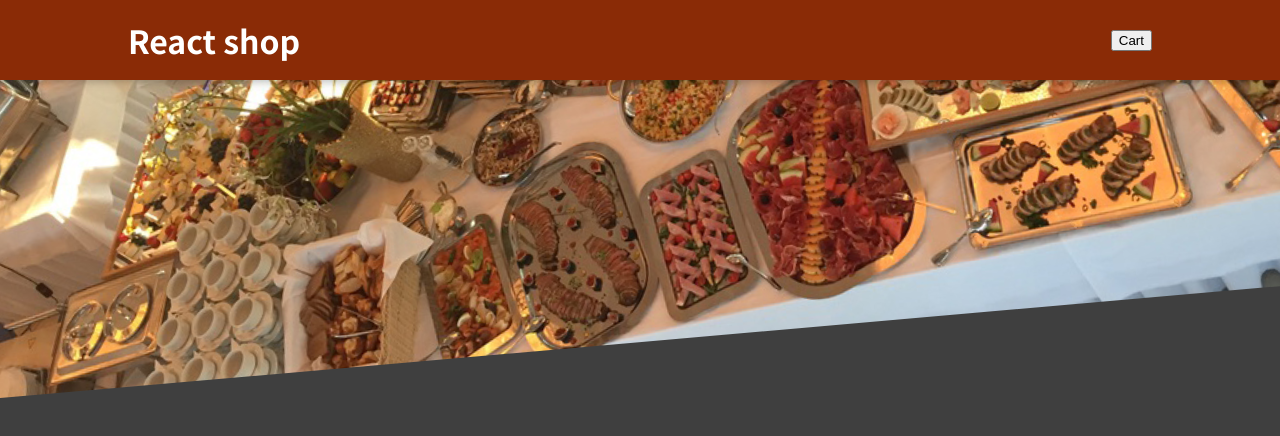
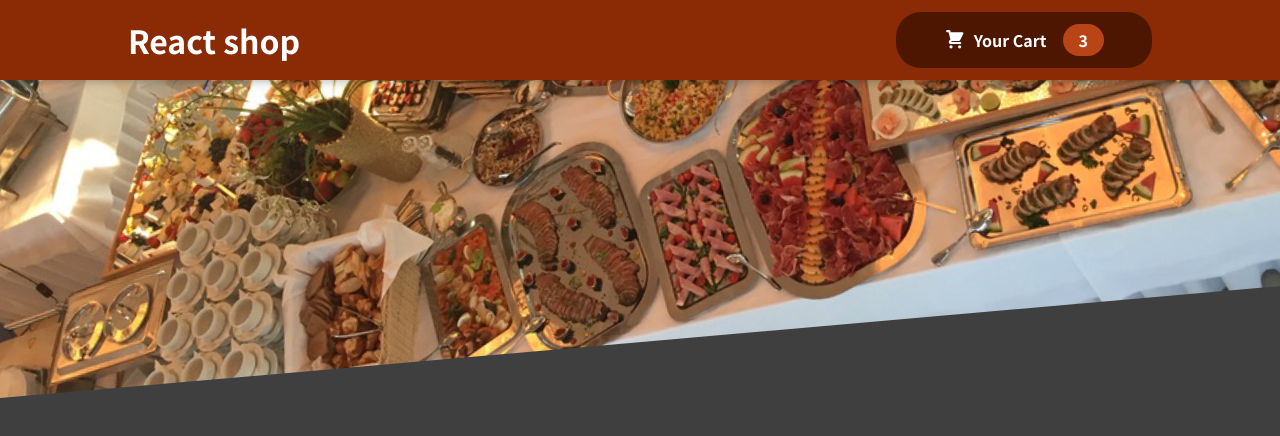
Before and after one commit to Defisto7/internet-store, a React (Create React App) app: page / in a window 1280 px wide. Shown: the top 436 px of the page. Built offline with nearby package versions, Linux system fonts and the light colour scheme.

Commit message:
Master
add btn

```diff
--- /dev/null
+++ b/src/components/Card/CartIcon.js
@@ -0,0 +1,13 @@
+const CartIcon = () => {
+  return (
+    <svg
+      xmlns='http://www.w3.org/2000/svg'
+      viewBox='0 0 20 20'
+      fill='currentColor'
+    >
+      <path d='M3 1a1 1 0 000 2h1.22l.305 1.222a.997.997 0 00.01.042l1.358 5.43-.893.892C3.74 11.846 4.632 14 6.414 14H15a1 1 0 000-2H6.414l1-1H14a1 1 0 00.894-.553l3-6A1 1 0 0017 3H6.28l-.31-1.243A1 1 0 005 1H3zM16 16.5a1.5 1.5 0 11-3 0 1.5 1.5 0 013 0zM6.5 18a1.5 1.5 0 100-3 1.5 1.5 0 000 3z' />
+    </svg>
+  );
+};
+
+export default CartIcon;
--- a/src/components/Layout/Header.js
+++ b/src/components/Layout/Header.js
@@ -1,13 +1,14 @@
 import React, { Fragment } from 'react';
 import mealsImage from '../../assets/meals.jpg'
 import s from './Header.module.css'
+import HeaderCartButton from './HeaderCartButton';
 
 function Header(props) {
   return (
     <Fragment>
       <header className={s.header}>
         <h1>React shop</h1>
-        <button>Cart</button>
+        <HeaderCartButton />
       </header>
       <div className={s['main-image']}>
         <img src={mealsImage}/>
--- /dev/null
+++ b/src/components/Layout/HeaderCartButton.js
@@ -0,0 +1,19 @@
+import React from 'react';
+import CartIcon from '../Card/CartIcon';
+import s from './HeaderCartButton.module.css'
+
+function HeaderCartButton() {
+  return (
+    <button className={s.button}>
+      <span className={s.icon}>
+          <CartIcon  />
+      </span>
+      <span>Your Cart</span>
+      <span className={s.badge}>
+        3
+      </span >
+    </button>
+  )
+}
+
+export default HeaderCartButton
--- /dev/null
+++ b/src/components/Layout/HeaderCartButton.module.css
@@ -0,0 +1,59 @@
+.button {
+  cursor: pointer;
+  font: inherit;
+  border: none;
+  background-color: #4d1601;
+  color: white;
+  padding: 0.75rem 3rem;
+  display: flex;
+  justify-content: space-around;
+  align-items: center;
+  border-radius: 25px;
+  font-weight: bold;
+}
+
+.button:hover,
+.button:active {
+  background-color: #2c0d00;
+}
+
+.icon {
+  width: 1.35rem;
+  height: 1.35rem;
+  margin-right: 0.5rem;
+}
+
+.badge {
+  background-color: #b94517;
+  padding: 0.25rem 1rem;
+  border-radius: 25px;
+  margin-left: 1rem;
+  font-weight: bold;
+}
+
+.button:hover .badge,
+.button:active .badge {
+  background-color: #92320c;
+}
+
+.bump {
+  animation: bump 300ms ease-out;
+}
+
+@keyframes bump {
+  0% {
+    transform: scale(1);
+  }
+  10% {
+    transform: scale(0.9);
+  }
+  30% {
+    transform: scale(1.1);
+  }
+  50% {
+    transform: scale(1.15);
+  }
+  100% {
+    transform: scale(1);
+  }
+}
```
